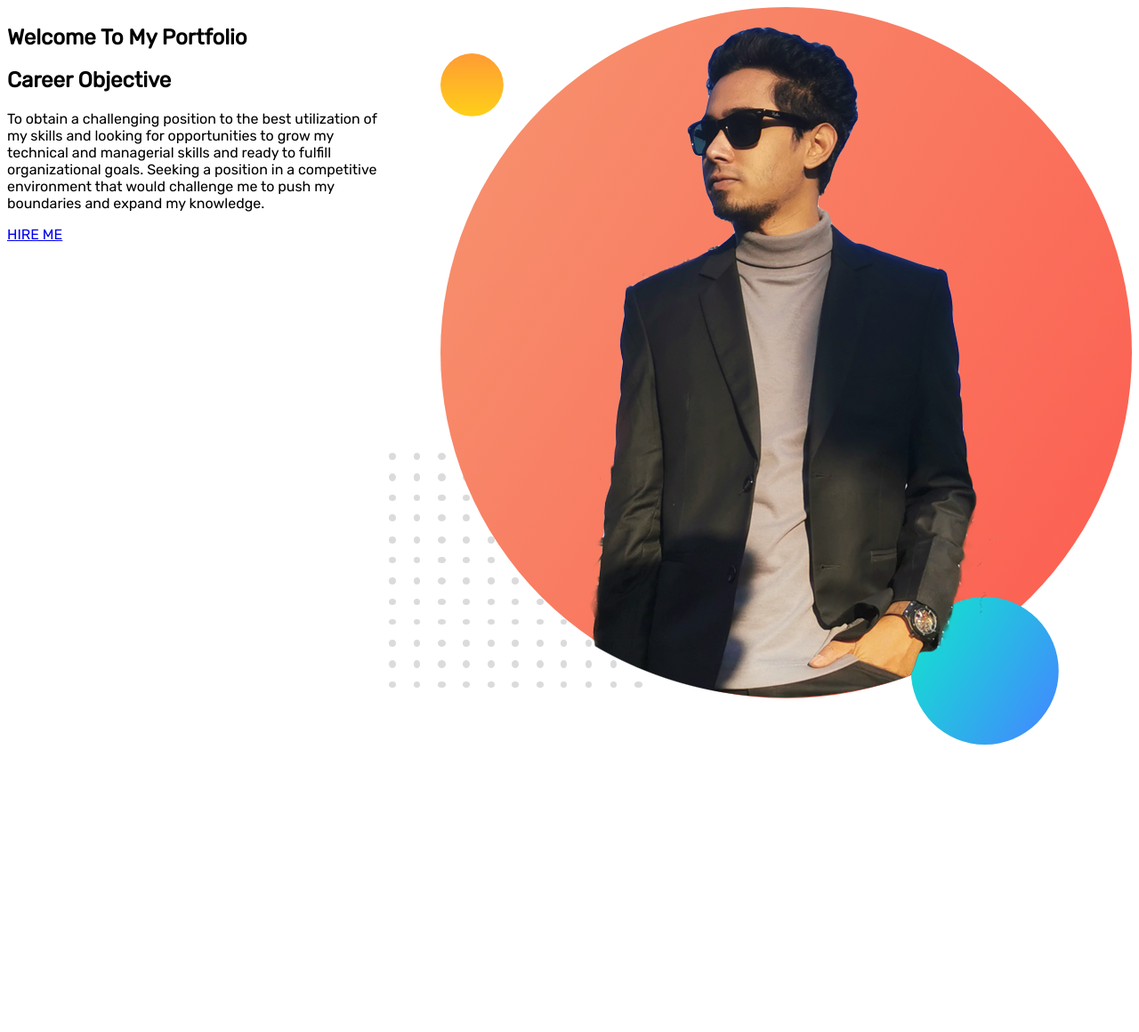
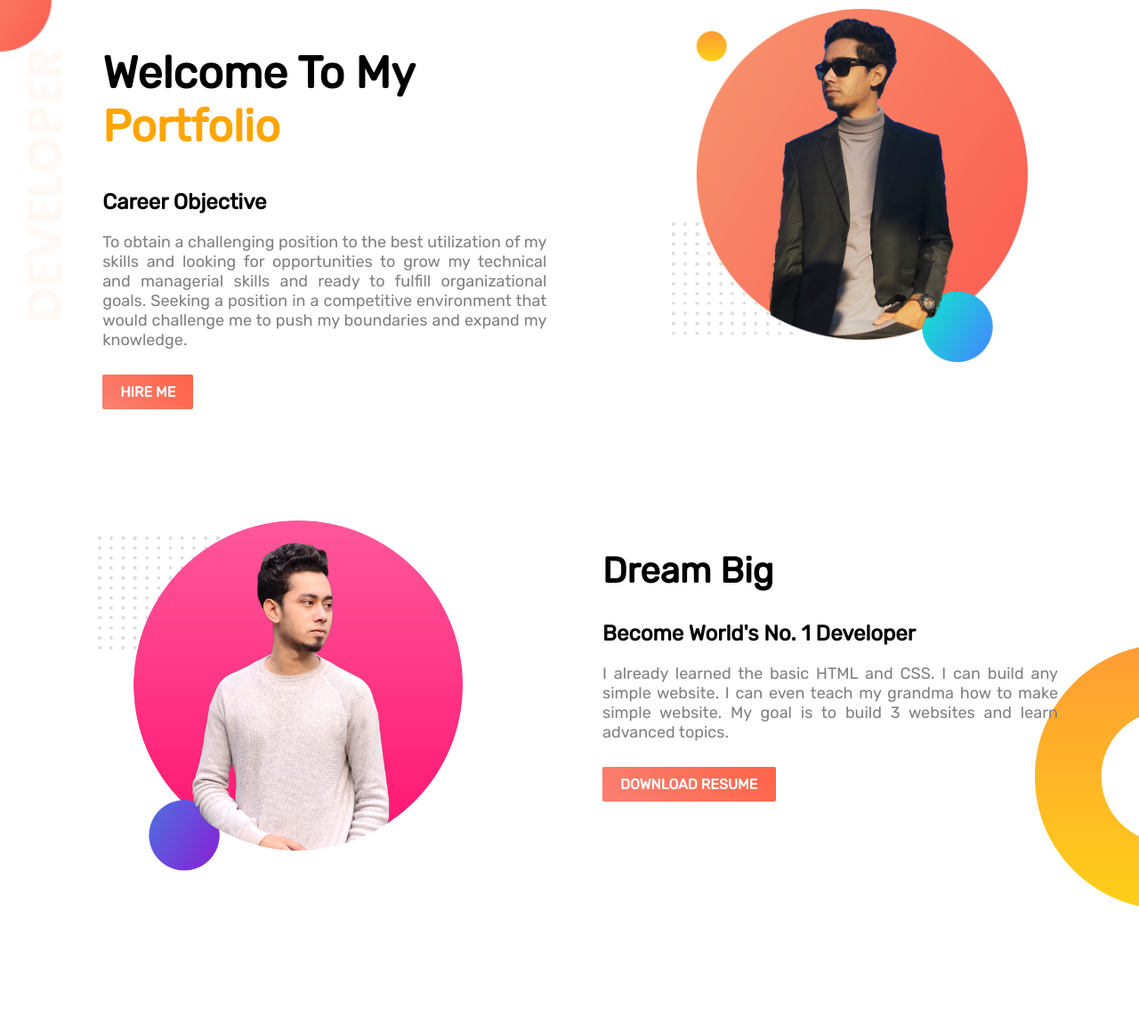
Before and after one commit to RahikulZannat/Portfolio-demo, a plain HTML site: page index.html in a window 1280 px wide. Shown: the whole page at 89% size. Before the commit the page ends 845 px from the top, so only its background shows below. Drawn offline with Linux system fonts and the light colour scheme.

Commit message:
body added

```diff
--- a/index.html
+++ b/index.html
@@ -13,23 +13,39 @@
 </head>
 
 <body>
-    <section class="flixable">
-        <div>
-            <h1>Welcome To My Portfolio</h1>
+    <section class="flixable-top">
+        <div class="width-half">
+            <h1 class="top-h1">Welcome To My <span class="color-orange">Portfolio</span> </h1>
             <h2>Career Objective</h2>
-            <p>To obtain a challenging position to the best utilization of my
-                skills and looking for opportunities to grow my technical and
-                managerial skills and ready to fulfill organizational goals.
-                Seeking a position in a competitive environment that would
-                challenge me to push my boundaries and expand my
-                knowledge.
+            <p class="text-justify"> <span class="career-obj"> To obtain a challenging position to the best utilization
+                    of my skills and looking for opportunities to grow my technical and
+                    managerial skills and ready to fulfill organizational goals.
+                    Seeking a position in a competitive environment that would
+                    challenge me to push my boundaries and expand my
+                    knowledge.</span>
             </p>
-            <a target="_blank" href="https://www.linkedin.com/in/rahikul-zannat-5599761a0/">HIRE ME</a>
+            <a class="link-button" target="_blank" href="https://www.linkedin.com/in/rahikul-zannat-5599761a0/">HIRE
+                ME</a>
 
         </div>
-        <img src="images/my-bg1.png" alt="">
-        <div>
 
+        <div class="width-half">
+            <img class="width-image" src="images/my-bg1.png" alt="">
+        </div>
+    </section>
+
+    <section class="flixable-middle">
+        <div class="width-half-middle">
+            <img class="width-image" src="images/my-bg22.png" alt="">
+        </div>
+
+        <div class="width-half-middle-right">
+            <h1>Dream Big</h1>
+            <h2>Become World's No. 1 Developer</h2>
+            <p class="text-justify">I already learned the basic HTML and CSS. I can build any simple website. I can even
+                teach my grandma how
+                to make simple website. My goal is to build 3 websites and learn advanced topics.</p>
+            <a class="link-button" target="_blank" href="">DOWNLOAD RESUME</a>
         </div>
     </section>
 </body>
--- a/style.css
+++ b/style.css
@@ -1,6 +1,68 @@
 body{
     font-family: 'Rubik', sans-serif;
+    margin: 0;
 }
-.flixable{
+.flixable-top{
     display: flex;
+    background-image: url(images/top-banner.png);
+    background-repeat: no-repeat;
+    padding-top: 10px;
 }
+.text-justify{
+    text-align: justify;
+    color: gray;
+    font-size:18px;
+    padding-bottom: 20px;
+}
+.width-half{
+    width: 40%;
+
+    margin-left: 5%;
+    padding-left: 4%;
+    padding-right: 2%;
+
+}
+.width-image{
+    width: 80%;
+}
+.top-h1{
+    font-size: 50px;
+}
+.color-orange{
+    color: orange;
+}
+.link-button{
+    text-decoration: none;
+    background-image:linear-gradient(45deg, salmon, tomato);
+    padding: 10px 20px;
+    color: white;
+    border-radius: 2px;
+    font-weight: 700;
+
+}
+.flixable-middle{
+    display: flex;
+    background-image: url(images/dream-bg.png);
+    background-repeat: no-repeat;
+
+    background-position: right;
+}
+h1{
+    font-size: 40px;
+}
+.width-half-middle{
+    width: 40%;
+    margin-left: 70px;
+    padding-left: 40px;
+
+}
+section{
+    height: 435px;
+    padding-bottom: 140px;
+}
+.width-half-middle-right{
+    width: 40%;
+    margin-left: 30px;
+    padding-left: 25px;
+
+}
```
